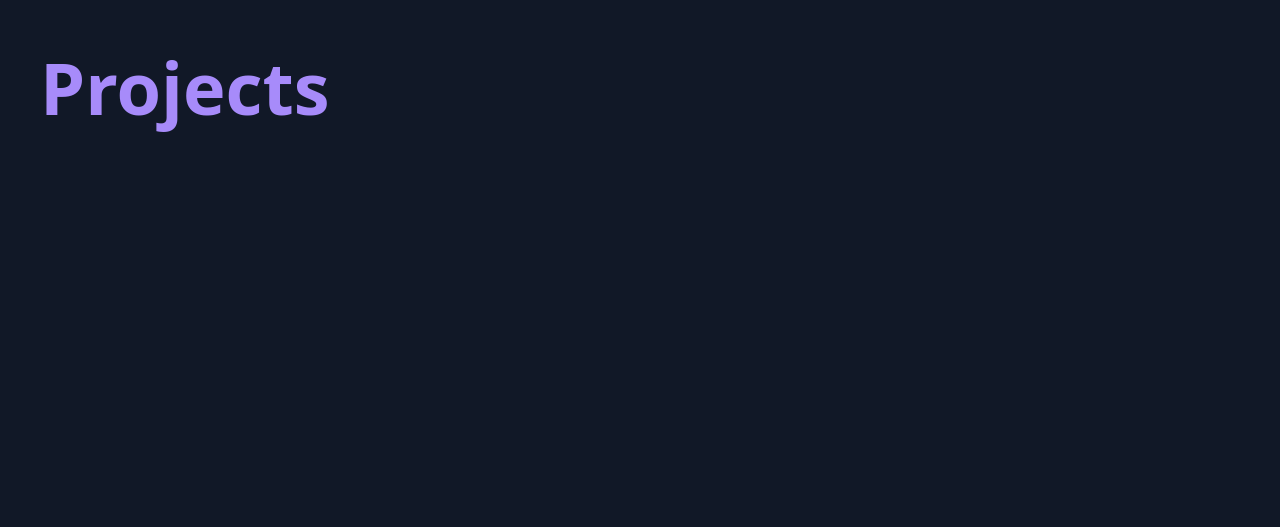
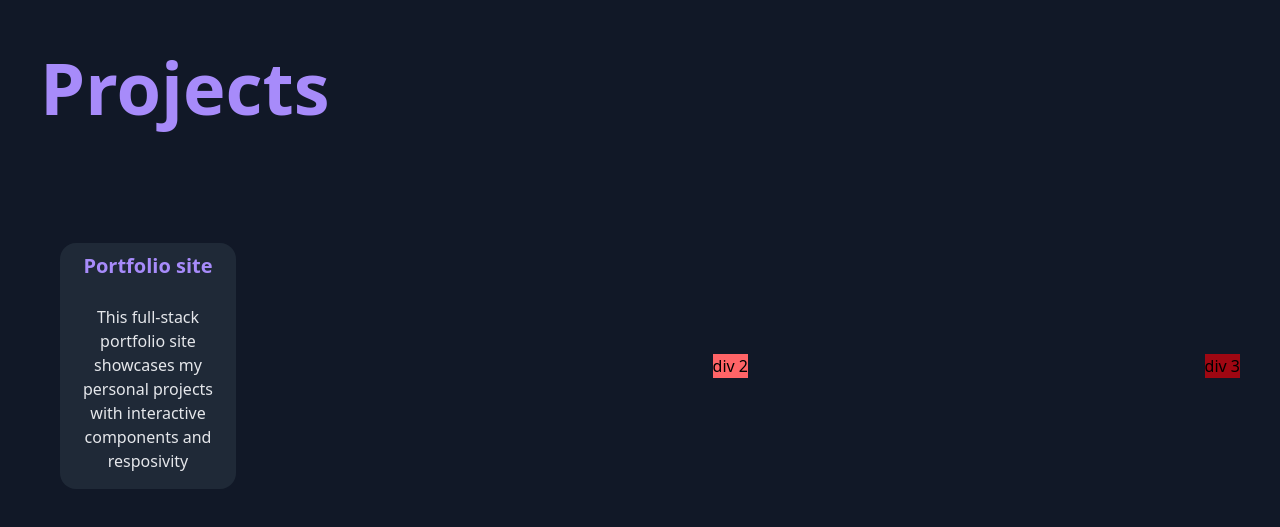
Before and after one commit to qozfa-dev/website, a React (Vite) app in the folder my-project/: page / in a window 1280 px wide. Shown: the part 1709-2236 px from the top of the page. Built offline with nearby package versions, Linux system fonts and the light colour scheme.

Commit message:
Made first project card design with transition effects on hover

```diff
--- a/my-project/src/pages/Projects.jsx
+++ b/my-project/src/pages/Projects.jsx
@@ -5,6 +5,14 @@ const Projects = () => {
     <section id="Projects" className="h-screen">
       <div className="px-10 py-5">
       <h2 className="text-[#A78BFA] text-4xl sm:text-5xl md:text-6xl lg:text-7xl font-sans font-bold mt-5 pt-15">Projects</h2>
+      <div className="grid-rows-3 flex justify-between items-center mt-25">
+        <div className="bg-[#1F2937] max-w-44 justify-center items-center rounded-2xl cursor-pointer hover:scale-105 transition-transform duration-300 ease-in-out m-5">
+          <h2 className="text-[#A78BFA] text-center p-2 font-bold text-[20px]">Portfolio site</h2>
+          <p className="text-[#E5E7EB] text-center p-4">This full-stack portfolio site showcases my personal projects with interactive components and resposivity</p>
+        </div>
+        <div className="bg-red-400 max-w-40">div 2</div>
+        <div className="bg-red-800 max-w-40">div 3</div>
+      </div>
       </div>
     </section>
   )
```
